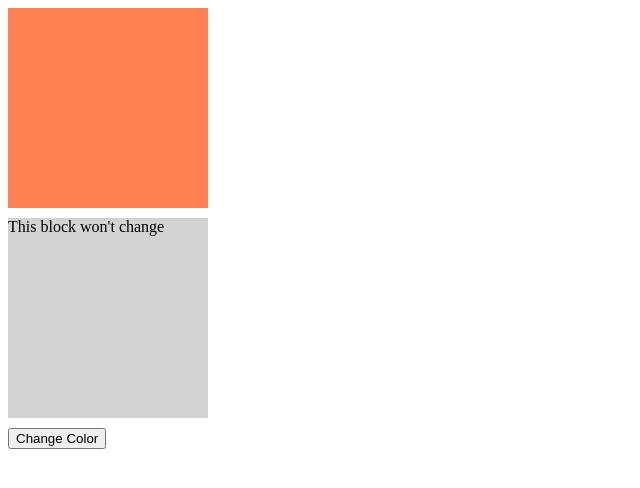
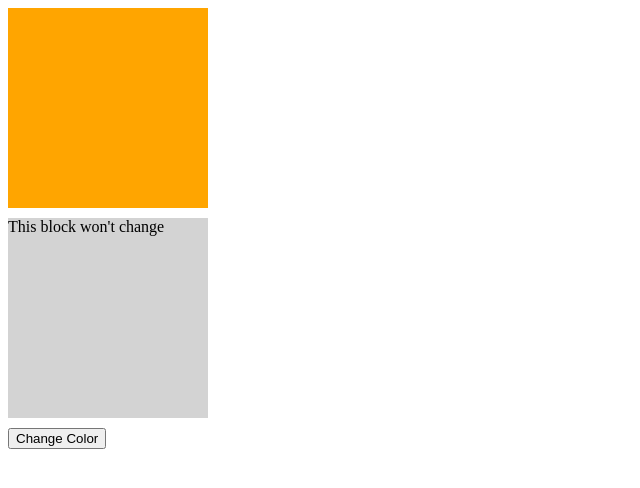
Before and after one commit to CB-num-2/index.test, a plain HTML site: page index.html in a window 1280 px wide. Both pictures are taken after a click on the button "Change Color". Shown: the whole page, without its empty margins (0-640 px from the left). Drawn offline with Linux system fonts and the light colour scheme.

Commit message:
Update index.html

```diff
--- a/index.html
+++ b/index.html
@@ -2,7 +2,6 @@
 <html>
 <head>
     <style>
-        /* This represents your "block" */
         .color-block {
             width: 200px;
             height: 200px;
@@ -12,22 +11,19 @@
     </style>
 </head>
 <body>
-
-    <!-- 1. Give your block a unique ID -->
     <div id="myBlock" class="color-block"></div>
     <div class="color-block">This block won't change</div>
-
-    <!-- 2. Create a trigger (like a button) -->
     <button onclick="changeBlockColor()">Change Color</button>
 
     <script>
-        function changeBlockColor() {
-            // 3. Find the exact block by its ID
-            const block = document.getElementById("myBlock");
+const colors = ["red", "orange", "yellow", "green", "blue", "purple"];
+let currentStep = 0;
 
-            // 4. Change its background color
-            block.style.backgroundColor = "coral";
-        }
+function changeBlockColor() {
+    const block = document.getElementById("myBlock");
+    currentStep = (currentStep + 1) % colors.length;
+    block.style.backgroundColor = colors[currentStep];
+}
     </script>
 
 </body>
```
